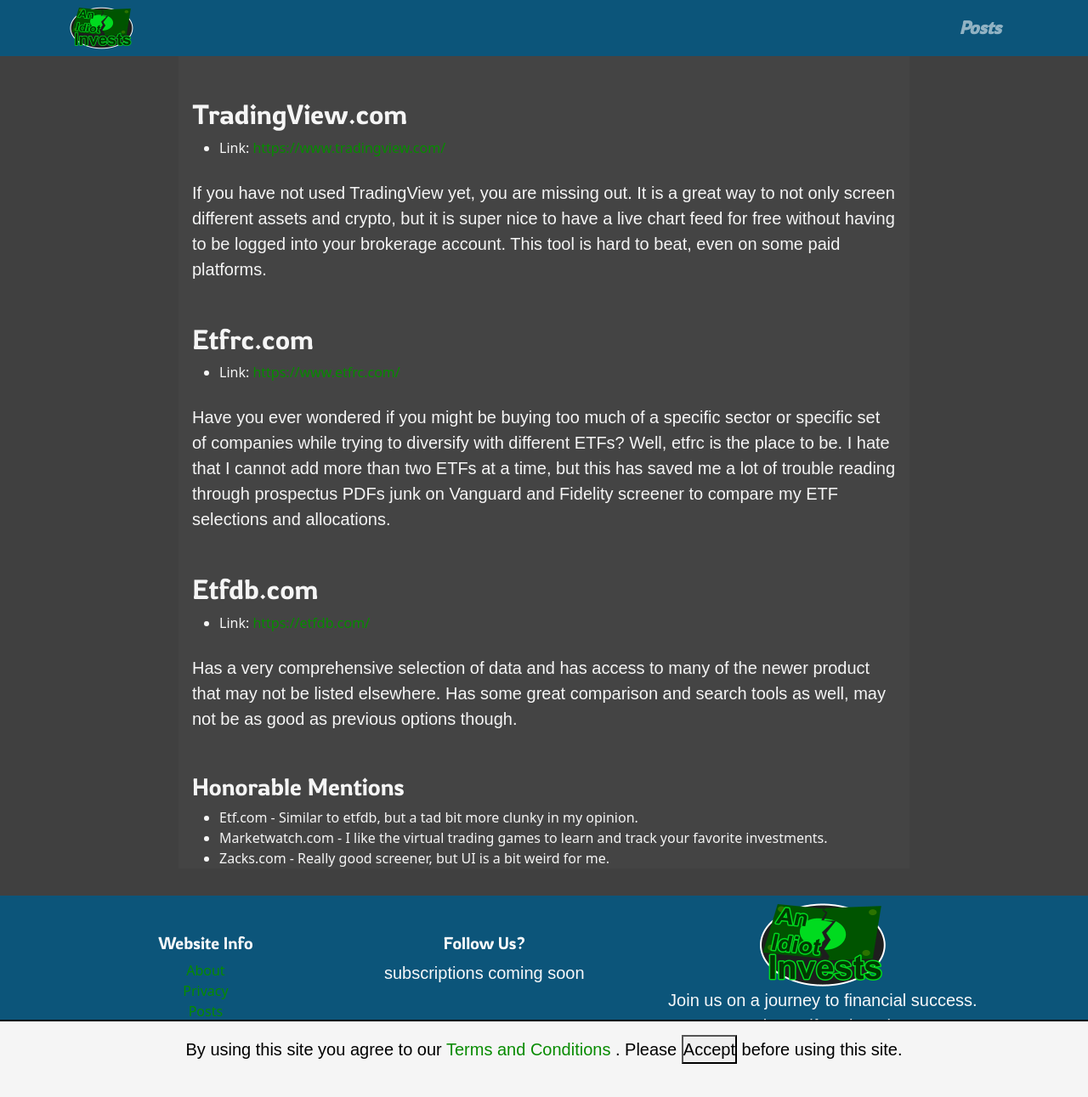
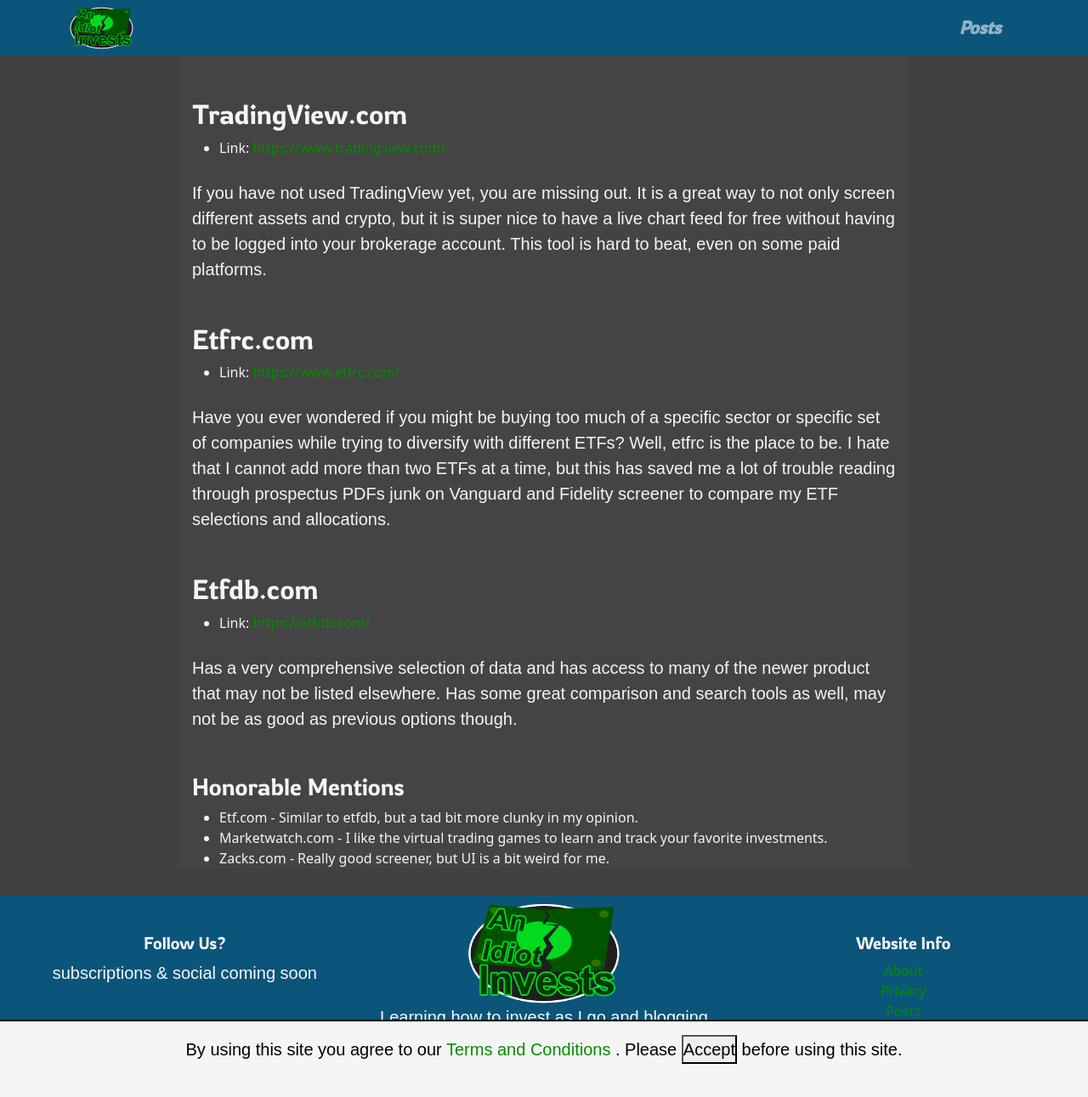
Before and after one commit to AnIdiotInvests/anidiotinvests.github.io, a Jekyll site: the page built from _posts/2022-02-14-the-best-investing-research-tools-i-have-found-so-far.md, in a window 1280 px wide and 1400 px high, scrolled down 1921 px. Shown: the top 1291 px of the window at 85% size. Built offline with Jekyll 4.4.1, drawn with Linux system fonts in a browser that asks for light colours.

Commit message:
meta fixes

```diff
--- a/_includes/bottom-nav.html
+++ b/_includes/bottom-nav.html
@@ -1,10 +1,31 @@
 <div class="theme-colors text-light">
 
-  <div class="container">
+  <div class="container-fluid">
 
     <section class="justify-content-center">
 
       <div class="row p-2">
+
+        <div data-nosnippet="true" class="col ms-auto p-2 text-center">
+          <!--googleoff: all-->
+          <h5>Follow Us?</h5>
+          <form>
+            <p>subscriptions & social coming soon</p>
+          </form>
+          <!--googleon: all-->
+        </div>
+
+        <div class="col ms-auto text-center">
+
+          <div>
+            <a href="/"><img height="120px" src="/assets/img/primary/logo-two.png"></a>
+          </div>
+
+          <p>
+            Learning how to invest as I go and blogging about it along the way. Join me on a journy to financial success and freedom.
+          </p>
+
+        </div>
 
         <div class="col text-center ms-auto p-2">
 
@@ -23,28 +44,6 @@
               <a href="/legal/terms-and-conditions">Terms of Use</a>
             </li>
           </ul>
-
-        </div>
-
-        <div class="col text-start ms-auto p-2 text-center">
-
-          <h5>Follow Us?</h5>
-          <form>
-            <p>subscriptions coming soon</p>
-          </form>
-
-        </div>
-
-        <div class="col-sm-5 text-start copyright-statement text-center">
-
-          <div>
-            <a href="/"><img height="100px" src="/assets/img/primary/logo-two.png"></a>
-          </div>
-
-          <p>
-            Join us on a journey to financial success.<br>
-            #Investing #Lifestyle #Finance
-          </p>
 
         </div>
 
--- a/assets/css/posts.css
+++ b/assets/css/posts.css
@@ -124,6 +124,14 @@
     text-shadow: 2px 2px 1px #0c557a;
 }
 
+.posts-header-title p {
+    color: whitesmoke;
+    font-style: oblique;
+    font-size: 18pt;
+    font-weight: bold;
+    text-shadow: 2px 2px 1px #0c557a;
+}
+
 .featured-posts-title {
     height: 100px;
     margin: 0 auto;
```
Also changed, not shown: _posts/2022-02-10-are-lesser-returns-from-bonds-still-worth-it-in-todays-market.md (renamed from _posts/2022-02-10-are-potentially-lesser-returns-from-bonds-still-worth-it-in-todays-market.md, +3 -2 lines), _posts/2022-02-10-banks-bonds-and-stocks-oh-my-what-to-do-with-my-money-in-2022.md (+1 -1 lines), _posts/2022-02-14-the-best-investing-research-tools-i-have-found-so-far.md (+2 -1 lines), _posts/2022-02-19-why-and-how-i-want-to-retire.md (+1 -1 lines).
